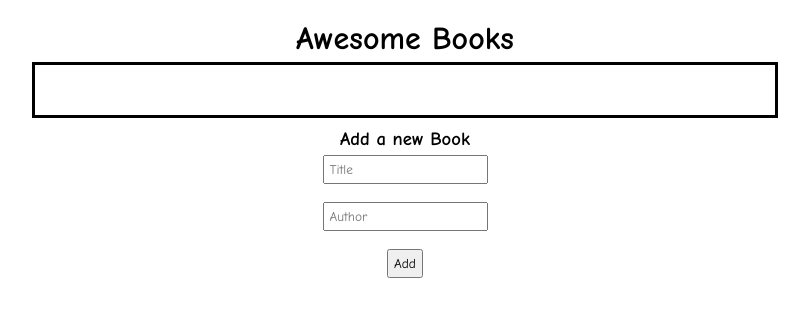
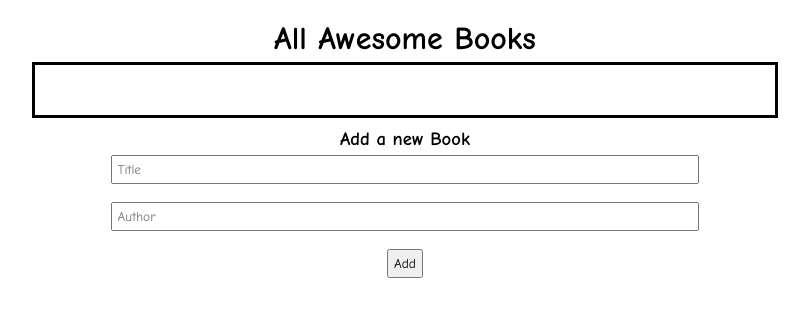
Before and after one commit to danifromecuador/books, a website: page index.html in a window 1280 px wide. Shown: the whole page, without its empty margins (235-1044 px from the left). Drawn offline with Linux system fonts and the light colour scheme.

Commit message:
Change width of input fields

```diff
--- a/index.html
+++ b/index.html
@@ -16,7 +16,7 @@
 
   <body>
     <main class="main">
-      <h1>Awesome Books</h1>
+      <h1>All Awesome Books</h1>
       <div class="bookList"><ul id="books-list"></ul></div>
 
       <form id="add-book-form">
--- a/style.css
+++ b/style.css
@@ -24,6 +24,15 @@ hr {
   align-items: center;
 }
 
+h1 {
+  width: 100%;
+  text-align: center;
+}
+
+#add-book-form {
+  width: 100%;
+}
+
 .bookList {
   border: 3px solid black;
   width: 100%;
@@ -42,3 +51,7 @@ ul {
 form {
   text-align: center;
 }
+
+input {
+  width: 80%;
+}
```
